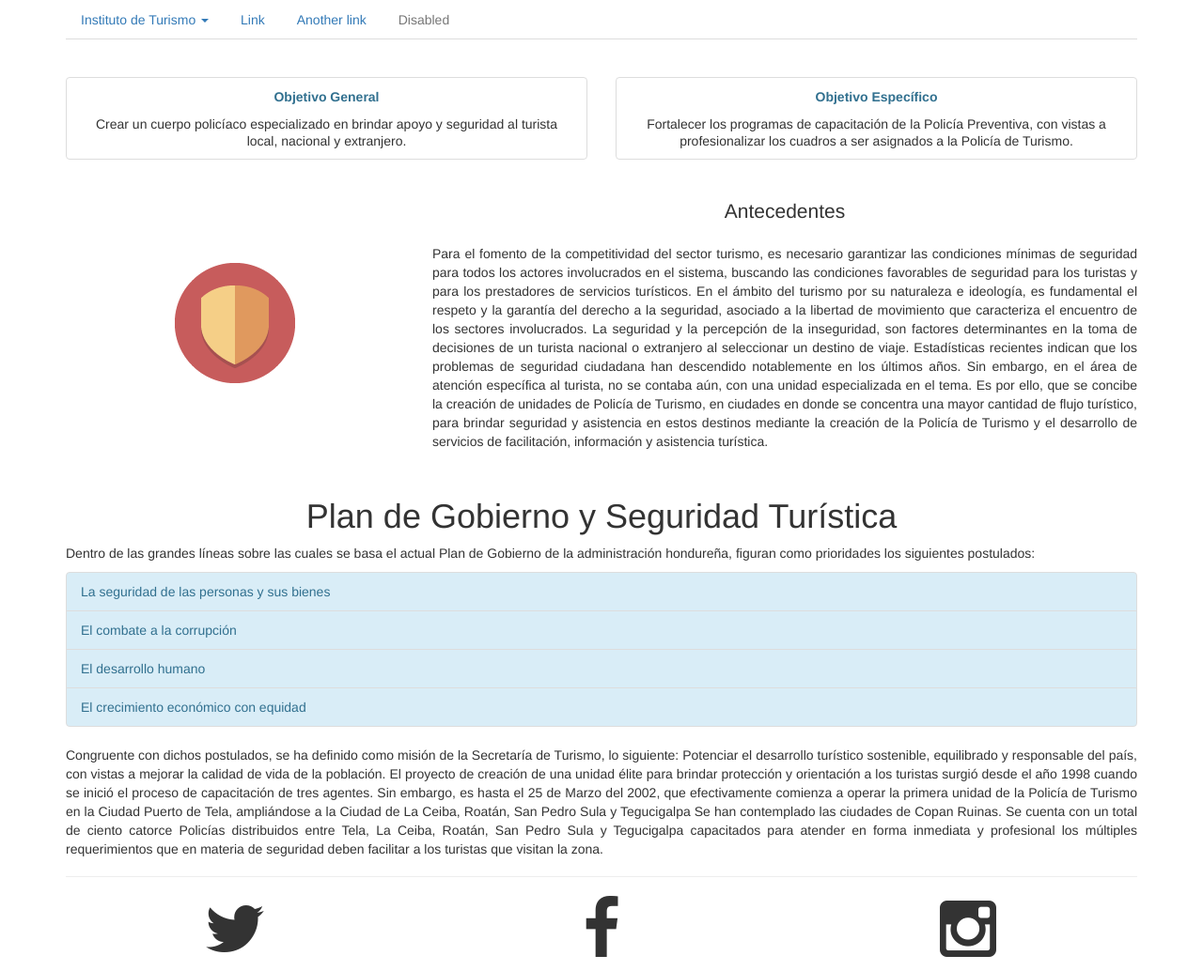
After one commit to ggderas/iht-se, a PHP site: page /content/info/policiaTurismo.html in a window 1280 px wide. The commit adds this page. Shown: the whole page at 94% size. Run offline with PHP 8.4, Linux system fonts and the light colour scheme.

Commit message:
Pantalla de policia de turismo lista

```diff
--- /dev/null
+++ b/content/info/policiaTurismo.html
@@ -0,0 +1,136 @@
+<!DOCTYPE html>
+<html>
+<head>
+	<meta charset="utf-8">
+	<meta name="description" content="Turismo en Honduras">
+	<meta name="keywords" content="turismo, Honduras, hoteles, vacaciones, paisajes, Roatan, Utila, Guanaja, Islas de la Bahia, ruinas de Copan, Copan, Omoa, castillo San Fernando de Omoa, Tela, Ceiba, Tegucigalpa, San Pedro Sula, canopy, Lempira, playas, ruinas, cayos cochinos, centroamerica, america latina, latinoamerica">
+	<title>Turismo en Honduras</title>
+
+	<link rel="icon" href="hn-icon.png" type="image">
+
+	<base href="../../"  >
+
+	<link rel="stylesheet" href="lib/bootstrap/css/bootstrap.min.css" media="screen" title="Bootstrap CSS" charset="utf-8">
+	<link rel="stylesheet" href="css/estilo.css" media="screen" title="Bootstrap CSS" charset="utf-8">
+	<link rel="stylesheet" href="lib/fontAwesome/css/font-awesome.min.css" charset="utf-8">
+
+</head>
+
+	<body >
+		<div class="container">
+
+			<ul class="nav nav-tabs">
+			  <li class="dropdown">
+			    <a href="#" class="dropdown-toggle" data-toggle="dropdown" role="button" aria-haspopup="true" aria-expanded="false">Instituto de Turismo <span class="caret"></span></a>
+			    <ul class="dropdown-menu">
+			      <li><a href="content/info/misionVision.html">Misión y Visión</a></li>
+			      <li><a href="content/info/programasProyectos.html">Programas y Proyectos</a></li>
+			      <li><a href="content/info/policiaTurismo.html">Policía de Turismo</a></li>
+			    </ul>
+			  </li>
+			  <li class="nav-item">
+			    <a href="#" class="nav-link">Link</a>
+			  </li>
+			  <li class="nav-item">
+			    <a href="#" class="nav-link">Another link</a>
+			  </li>
+			  <li class="nav-item disabled">
+			    <a href="#" class="nav-link">Disabled</a>
+			  </li>
+			</ul>
+
+<div class="row padding-alto">
+  <div class="col-lg-6" id="objetivosGeneralDiv">
+    <div class="list-group">
+      <div class="list-group-item">
+        <p href="#" class="text-info text-center"><strong>Objetivo General</strong></p>
+        <p class="list-group-item-text text-center">
+            Crear un cuerpo policíaco especializado en brindar apoyo y seguridad al turista local, nacional y extranjero.
+        </p>
+      </div>
+    </div>
+  </div>
+  <div class="col-lg-6" id="objetivosEspecificoDiv">
+    <div class="list-group">
+      <div class="list-group-item">
+        <p href="#" class="text-info text-center"><strong>Objetivo Específico</strong></p>
+        <p class="list-group-item-text text-center">
+            Fortalecer los programas de capacitación de la Policía Preventiva, con vistas a profesionalizar los cuadros a ser asignados a la Policía de Turismo.
+        </p>
+      </div>
+    </div>
+  </div>
+</div>
+<div class="row">
+  <div class="col-lg-4">
+    <figure>
+
+      <img class="padding-alto2" src="icos/icon-security.png" alt="" />
+
+    </figure>
+  </div>
+  <div class="col-lg-8">
+        <h1 class="lead text-center">Antecedentes</h1>
+        <p class="text-justify">
+          Para el fomento de la competitividad del sector turismo, es necesario garantizar las condiciones mínimas de seguridad para todos los actores involucrados en el sistema, buscando las condiciones favorables de seguridad para los turistas y para los prestadores de servicios turísticos.
+          En el ámbito del turismo por su naturaleza e ideología, es fundamental el respeto y la garantía del derecho a la seguridad, asociado a la libertad de movimiento que caracteriza el encuentro de los sectores involucrados.
+          La seguridad y la percepción de la inseguridad, son factores determinantes en la toma de decisiones de un turista nacional o extranjero al seleccionar un destino de viaje.
+          Estadísticas recientes indican que los problemas de seguridad ciudadana han descendido notablemente en los últimos años. Sin embargo, en el área de atención específica al turista, no se contaba aún, con una unidad especializada en el tema.
+          Es por ello, que se concibe la creación de unidades de Policía de Turismo, en ciudades en donde se concentra una mayor cantidad de flujo turístico, para brindar seguridad y asistencia en estos destinos mediante la creación de la Policía de Turismo y el desarrollo de servicios de facilitación, información y asistencia turística.</p>
+  </div>
+</div>
+
+<div class="row">
+  <div class="col-lg-12">
+    <div class="page-header">
+      <h1 class="text-center">Plan de Gobierno y Seguridad Turística</h1>
+      <p class="text-justify">
+        Dentro de las grandes líneas sobre las cuales se basa el actual Plan de Gobierno de la administración hondureña, figuran como prioridades los siguientes postulados:
+      </p>
+        <ul class="list-group">
+          <li class="list-group-item list-group-item-info">La seguridad de las personas y sus bienes</li>
+          <li class="list-group-item list-group-item-info">El combate a la corrupción</li>
+          <li class="list-group-item list-group-item-info">El desarrollo humano</li>
+          <li class="list-group-item list-group-item-info">El crecimiento económico con equidad</li>
+        </ul>
+        <p class="text-justify">
+          Congruente con dichos postulados, se ha definido como misión de la Secretaría de Turismo, lo siguiente:
+          Potenciar el desarrollo turístico sostenible, equilibrado y responsable del país, con vistas a mejorar la calidad de vida de la población.
+          El proyecto de creación de una unidad élite para brindar protección y orientación a los turistas surgió desde el año 1998 cuando se inició el proceso de capacitación de tres agentes. Sin embargo, es hasta el 25 de Marzo del 2002, que efectivamente comienza a operar la primera unidad de la Policía de Turismo en la Ciudad Puerto de Tela, ampliándose a la Ciudad de La Ceiba, Roatán, San Pedro Sula y Tegucigalpa Se han contemplado las ciudades de Copan Ruinas.
+          Se cuenta con un total de ciento catorce Policías distribuidos entre Tela, La Ceiba, Roatán, San Pedro Sula y Tegucigalpa capacitados para atender en forma inmediata y profesional los múltiples requerimientos que en materia de seguridad deben facilitar a los turistas que visitan la zona.
+        </p>
+    </div>
+  </div>
+</div>
+
+
+
+
+
+		</body>
+
+	<footer>
+	  <div class="row">
+	    <div class="col-lg-4">
+	      <p class="text-center">
+	        <i class="fa fa-twitter fa-5x"></i>
+	      </p>
+	    </div>
+	    <div class="col-lg-4">
+	      <p class="text-center" >
+	        <i class="fa fa-facebook fa-5x "></i>
+	      </p>
+	    </div>
+	    <div class="col-lg-4">
+	      <p class="text-center">
+	        <i class="fa fa-instagram fa-5x"></i>
+	      </p>
+	    </div>
+	  </div>
+
+	  <script src="lib/jquery/jquery.js" charset="utf-8"></script>
+	  <script src="lib/bootstrap/js/bootstrap.min.js" charset="utf-8"></script>
+		<script src="js/js_policiaTurismo.js" charset="utf-8"></script>
+	</footer>
+
+</html>
--- a/css/estilo.css
+++ b/css/estilo.css
@@ -16,6 +16,11 @@
 .padding-alto
 {
   padding-top: 40px;
+}
+
+.padding-alto2
+{
+  padding-top: 90px;
 }
 
 .hidden
--- /dev/null
+++ b/js/js_policiaTurismo.js
@@ -0,0 +1,5 @@
+$(function()
+{
+  $("#objetivosGeneralDiv").addClass("bounceInLeft");
+  $("#objetivosEspecificoDiv").addClass("bounceInRight");
+});
```
Also changed, not shown: content/info/misionVision.html (+2 -6 lines), content/info/programasProyectos.html (+2 -6 lines), index.html (+2 -6 lines), js/js_programasProyectos.js (added, +7 -0 lines), icos/icon-security.png (added).
